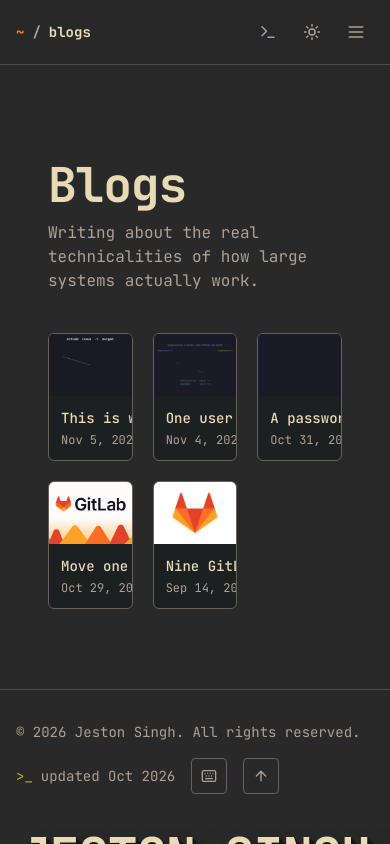
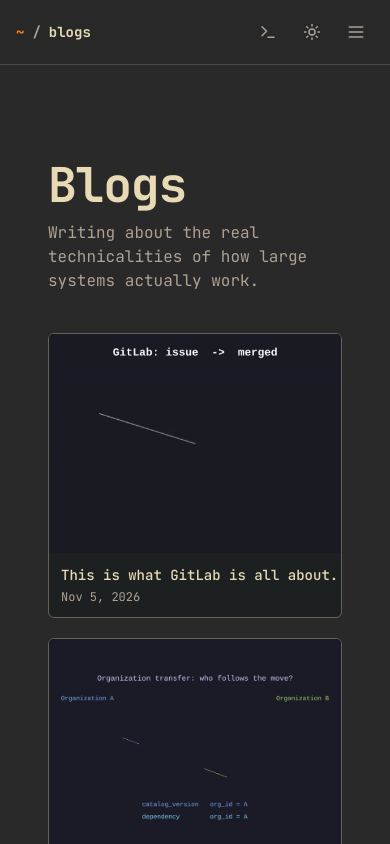
Before and after one commit to Jeston10/portfolio, a Next.js app: page /blogs in a window 390 px wide. Shown: the top 844 px of the page. Built offline with nearby package versions, Linux system fonts and the light colour scheme.

Commit message:
fix(blogs): use one column on mobile, three from sm up

```diff
--- a/src/components/blogs-list.tsx
+++ b/src/components/blogs-list.tsx
@@ -18,8 +18,8 @@ export function BlogsList() {
 
   return (
     <div>
-      {/* 3 columns on every screen (5 rows = 15 per page) */}
-      <div className="grid grid-cols-3 gap-5">
+      {/* 1 column on mobile, 3 columns from sm up (5 rows = 15 per page) */}
+      <div className="grid grid-cols-1 gap-5 sm:grid-cols-3">
         {visible.map((blog) => (
           <BlogCard key={blog.slug} blog={blog} onOpen={() => setActive(blog)} />
         ))}
```
